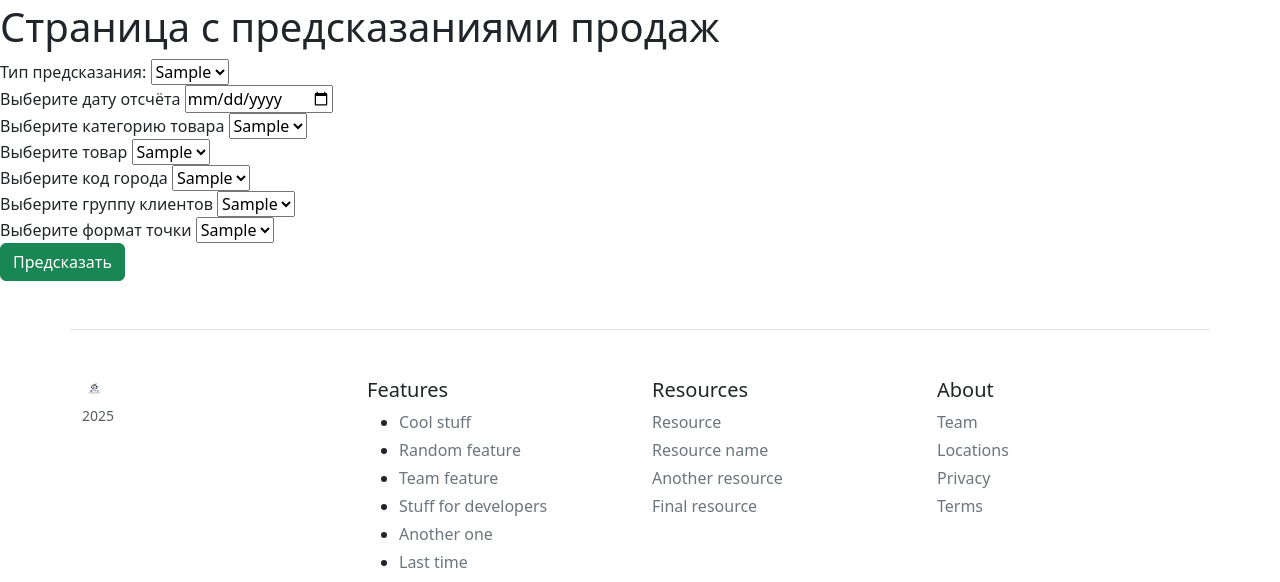
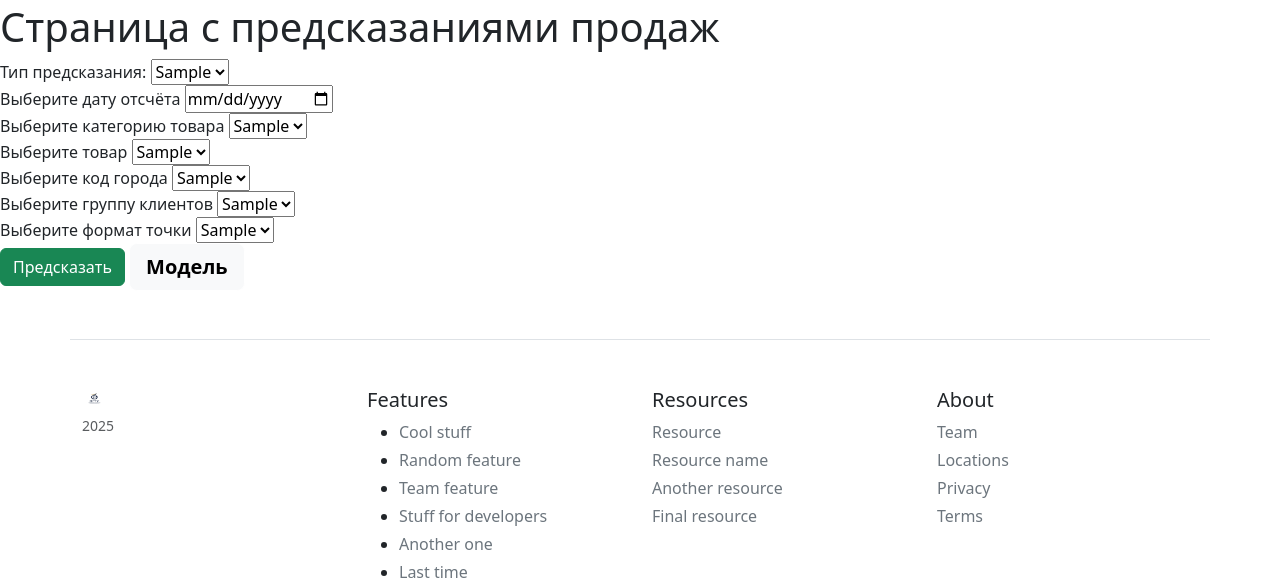
Before and after one commit to Axer-me/DiplomaSellsPrediction, a Flask app: template templates/predictions.html in a window 1280 px wide. Shown: the part 98-680 px from the top of the page. Run offline with Flask 3, Linux system fonts and the light colour scheme; the template is opened without the code that fills it: most values are stand-ins (such as "Sample title", 1, 10 or a date in 2020); parts of the project's set-up code (start-up, migrations or seed data) failed here and were passed over.

Commit message:
added button for model page

```diff
--- a/templates/predictions.html
+++ b/templates/predictions.html
@@ -65,6 +65,7 @@
         </div>
 
         <input type="submit" class="btn btn-success" value="Предсказать">
+        <a class="btn btn-lg btn-light fw-bold border-white bg-blue" href="/data/predictions/model">Модель</a>
     </div>
 </form>
 {% endblock %}
```
